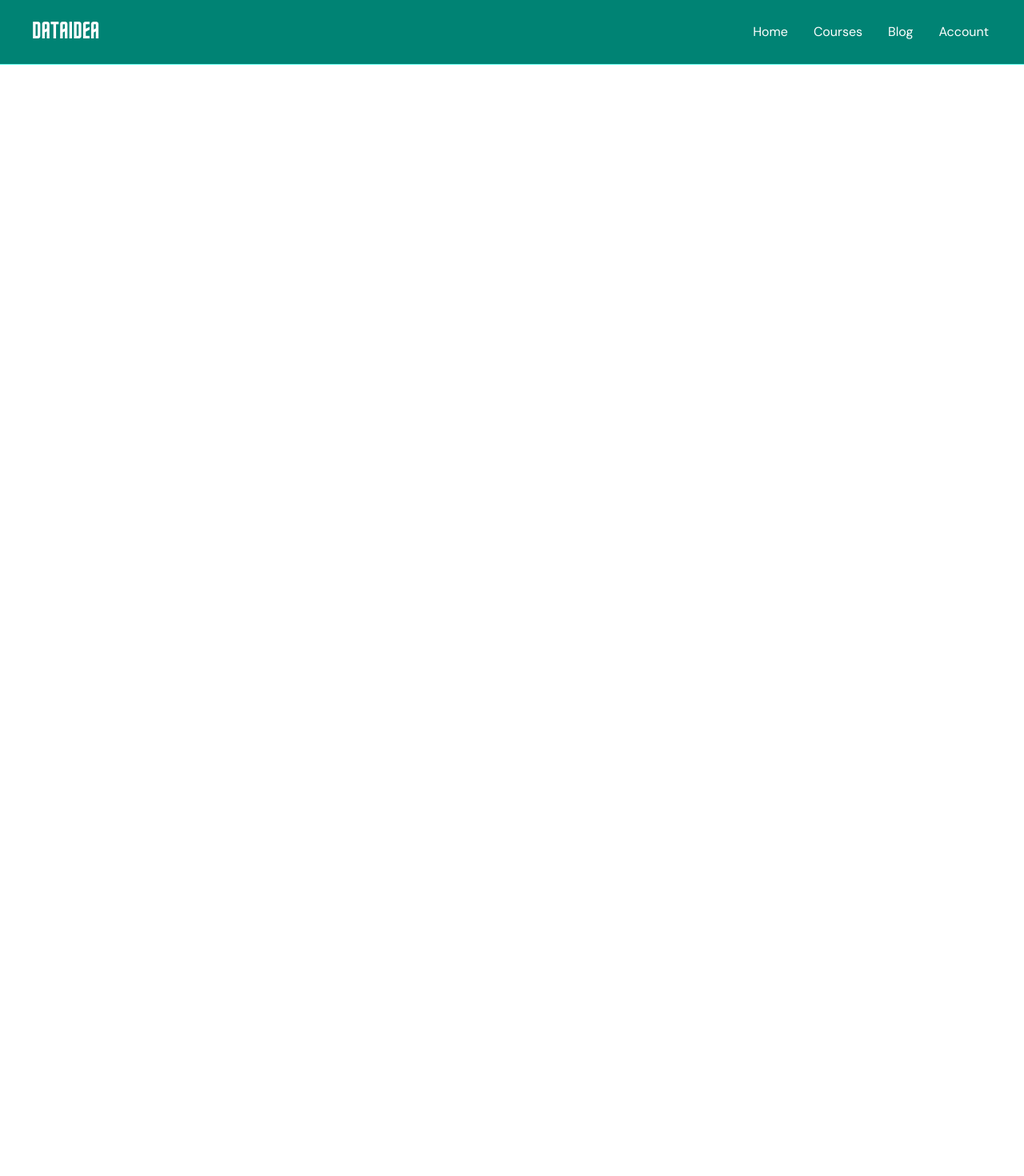
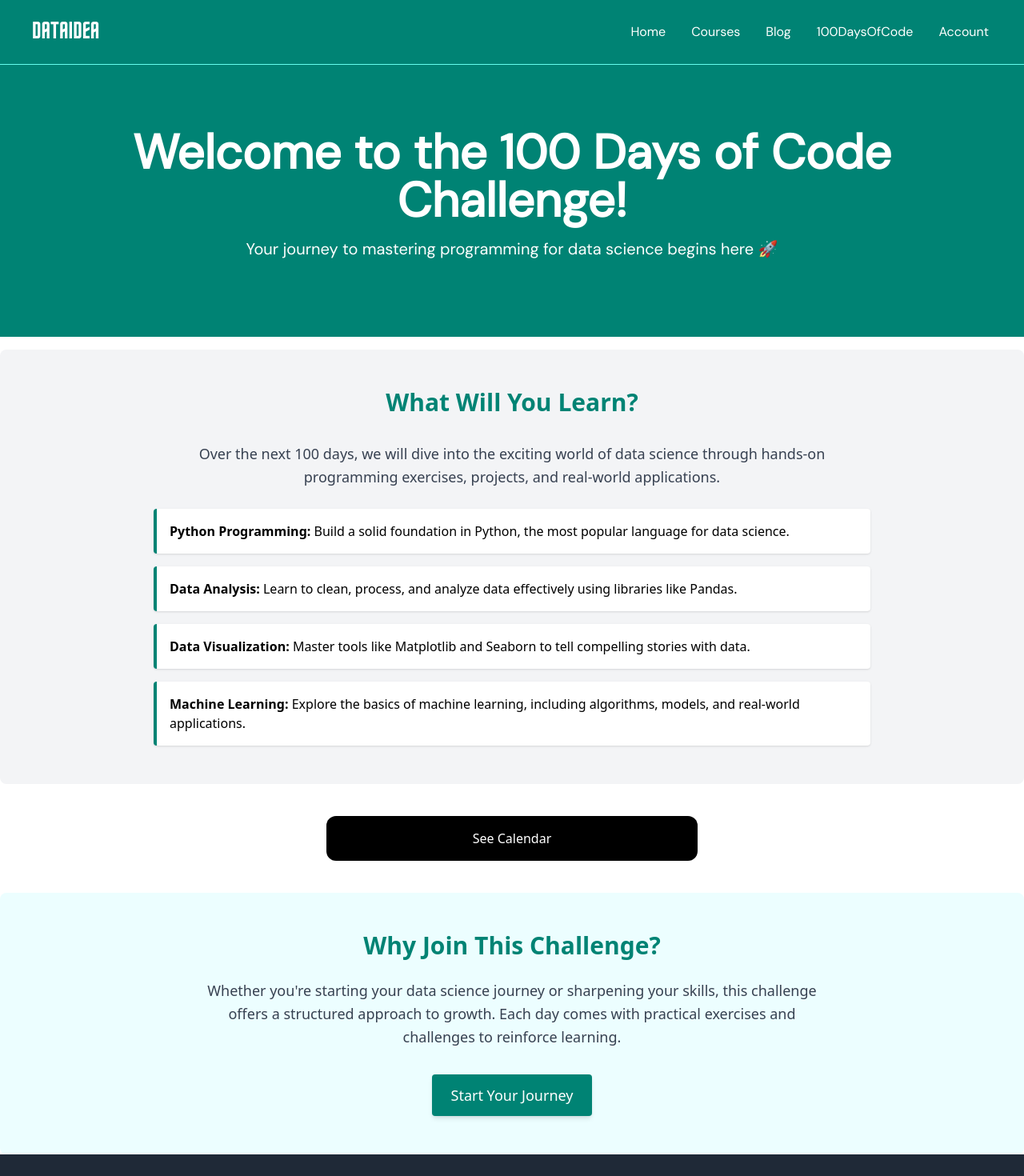
Before and after one commit to dataideaorg/dataideaorg-frontend, a React (Vite) app: page /100-days-of-code in a window 1280 px wide. Shown: the top 1470 px of the page at 80% size. Before the commit the page ends 800 px from the top, so only its background shows below. Built offline with nearby package versions, Linux system fonts and the light colour scheme.

Commit message:
added 100 days of code

```diff
--- a/package.json
+++ b/package.json
@@ -11,13 +11,16 @@
     "deploy": "gh-pages -d dist"
   },
   "dependencies": {
+    "date-fns": "^4.1.0",
     "react": "^18.3.1",
+    "react-big-calendar": "^1.15.0",
     "react-dom": "^18.3.1",
     "react-router-dom": "^6.28.0"
   },
   "devDependencies": {
     "@eslint/js": "^9.13.0",
     "@types/react": "^18.3.12",
+    "@types/react-big-calendar": "^1.15.0",
     "@types/react-dom": "^18.3.1",
     "@vitejs/plugin-react": "^4.3.3",
     "autoprefixer": "^10.4.20",
--- a/src/App.tsx
+++ b/src/App.tsx
@@ -6,6 +6,9 @@ import Navbar from "./components/Navbar";
 import Home from "./pages/Home";
 import TermsOfService from "./pages/TermsOfService";
 import PrivacyPolicy from "./pages/PrivacyPolicy";
+import HundredDaysOfCode from "./pages/100DaysOfCodeCalendar";
+import 'react-big-calendar/lib/css/react-big-calendar.css';
+import ChallengeIntro from "./pages/100DaysOfCodeHome";
 
 const App: React.FC = () => {
   return (
@@ -18,7 +21,10 @@ const App: React.FC = () => {
         <Route path="/login" element={<Login />} />
         <Route path="/register" element={<Register />} />
         <Route path="/terms-of-service" element={<TermsOfService />} />
-        <Route path="/privacy-policy" element={<PrivacyPolicy />} />"
+        <Route path="/privacy-policy" element={<PrivacyPolicy />} />
+        <Route path="/100-days-of-code" element={<ChallengeIntro />} />
+        <Route path="/100-days-of-code-calendar" element={<HundredDaysOfCode />} />
+        <Route path="*" element={<h1>404 Not Found</h1>} />
       </Routes>
     </div>
   );
--- /dev/null
+++ b/src/api/activities.tsx
@@ -0,0 +1,41 @@
+interface ActivityData {
+  name: string;
+  description: string;
+  start_date: string;
+  end_date: string;
+  completed: boolean;
+  attendees: number[];
+}
+
+// create activity
+export const createActivity = async (
+  data: ActivityData,
+  token: string
+): Promise<void> => {
+  const response = await fetch("http://localhost:8000/school/activities", {
+    method: "POST",
+    headers: {
+      "Content-Type": "application/json",
+      Authorization: `Bearer ${token}`,
+    },
+    body: JSON.stringify(data),
+  });
+
+  if (!response.ok) {
+    const errorData = await response.json();
+    throw new Error(errorData.detail || "Failed to create activity");
+  }
+};
+
+// get activities
+export const getActivities = async (): Promise<any> => {
+  const response = await fetch("http://localhost:8000/school/activities");
+
+  if (!response.ok) {
+    const errorData = await response.json();
+    throw new Error(errorData.detail || "Failed to get activities");
+  }
+
+  const responseData: ActivityData = await response.json()
+  return responseData;
+};
--- /dev/null
+++ b/src/components/Calendar.tsx
@@ -0,0 +1,25 @@
+import {
+  Calendar as BigCalendar,
+  CalendarProps,
+  momentLocalizer,
+} from "react-big-calendar";
+import moment from "moment";
+import React from "react";
+
+const localizer = momentLocalizer(moment);
+
+const Calendar: React.FC = (props: Omit<CalendarProps, "localizer">) => {
+  return (
+    <div className="p-3 h-screen">
+      <BigCalendar
+        events={props.events}
+        localizer={localizer}
+        // defaultView="week"
+        startAccessor="start"
+        endAccessor="end"
+      />
+    </div>
+  );
+};
+
+export default Calendar;
--- a/src/components/Navbar.tsx
+++ b/src/components/Navbar.tsx
@@ -83,6 +83,12 @@ const Navbar: React.FC = () => {
             >
               Blog
             </a>
+            <a
+              href="/100-days-of-code"
+              className="text-white hover:bg-gray-900 rounded-md px-3 py-2"
+            >
+              100DaysOfCode
+            </a>
 
             {/* Dropdown for user links */}
             <div className="relative">
@@ -92,9 +98,12 @@ const Navbar: React.FC = () => {
               >
                 Account
               </button>
-              {isUserMenuOpen && (username? (
+              {isUserMenuOpen &&
+                (username ? (
                   <div className="absolute right-0 mt-2 w-48 bg-white rounded-md shadow-lg z-10">
-                  <p className="text-gray-700 px-4 py-2">Logged in as {username}</p>
+                    <p className="text-gray-700 px-4 py-2">
+                      Logged in as {username}
+                    </p>
                     <Link
                       to="/login"
                       className="block px-4 py-2 text-gray-700 hover:bg-gray-200"
@@ -146,6 +155,12 @@ const Navbar: React.FC = () => {
             >
               Blog
             </a>
+            <a
+              href="/100-days-of-code"
+              className="text-white hover:bg-gray-900 block rounded-md px-3 py-2"
+            >
+              100DaysOfCode
+            </a>
 
             {/* Dropdown for user links in mobile view */}
             <div className="relative">
--- /dev/null
+++ b/src/components/QuestionCard.tsx
@@ -0,0 +1,16 @@
+// src/components/QuestionCard.tsx
+import React from 'react';
+
+interface QuestionCardProps {
+  day: number;
+  question: string;
+}
+
+const QuestionCard: React.FC<QuestionCardProps> = ({ day, question }) => (
+  <div className="question-card">
+    <h2>Day {day}</h2>
+    <p>{question}</p>
+  </div>
+);
+
+export default QuestionCard;
--- /dev/null
+++ b/src/pages/100DaysOfCodeCalendar.tsx
@@ -0,0 +1,36 @@
+import React, { useEffect, useState } from "react";
+import { getActivities } from "../api/activities";
+import moment from "moment";
+import CustomCalendar from "../components/Calendar";
+
+const HundredDaysOfCode: React.FC = () => {
+  const [events, setEvents] = useState<any[]>([]);
+
+  // Get activities and set events
+  const handleGetActivities = async () => {
+    try {
+      const activities = await getActivities();
+      const newEvents = activities.map((activity: any) => ({
+        title: activity.name,
+        start: moment(activity.start_date).toDate(),
+        end: moment(activity.end_date).toDate(),
+      }));
+      setEvents(newEvents); // Update state once with the new events array
+    } catch (error) {
+      console.error("Error fetching activities:", error);
+    }
+  };
+
+  // Fetch activities on component mount
+  useEffect(() => {
+    handleGetActivities();
+  }, []); // Empty dependency array ensures this runs once on mount
+
+  return (
+    <>
+      <CustomCalendar events={events} />
+    </>
+  );
+};
+
+export default HundredDaysOfCode;
--- /dev/null
+++ b/src/pages/100DaysOfCodeHome.tsx
@@ -0,0 +1,88 @@
+import React from "react";
+import { Link } from "react-router-dom"; // Assuming you're using React Router for navigation
+
+const ChallengeIntro: React.FC = () => {
+  return (
+    <div className="challenge-intro">
+      <header className="font-default bg-[#008374] py-20 mb-4">
+        <div className="max-w-7xl mx-auto px-4 sm:px-6 lg:px-8 flex flex-col items-center">
+          <div className="text-center">
+            <h1 className="text-4xl font-extrabold text-white sm:text-5xl md:text-6xl">
+              Welcome to the 100 Days of Code Challenge!
+            </h1>
+            <p className="my-4 text-xl text-white">
+              Your journey to mastering programming for data science begins here
+              🚀
+            </p>
+          </div>
+        </div>
+      </header>
+
+      <section className="bg-gray-100 px-6 py-12 font-sans rounded-lg">
+        <div className="container max-w-4xl mx-auto">
+          <h2 className="text-3xl font-bold text-[#008374] mb-8 text-center">
+            What Will You Learn?
+          </h2>
+          <p className="text-gray-700 text-lg leading-relaxed mb-6 text-center">
+            Over the next 100 days, we will dive into the exciting world of data
+            science through hands-on programming exercises, projects, and
+            real-world applications.
+          </p>
+          <ul className="space-y-4">
+            <li className="p-4 bg-white border-l-4 border-[#008374] rounded shadow">
+              <strong>Python Programming:</strong> Build a solid foundation in
+              Python, the most popular language for data science.
+            </li>
+            <li className="p-4 bg-white border-l-4 border-[#008374] rounded shadow">
+              <strong>Data Analysis:</strong> Learn to clean, process, and
+              analyze data effectively using libraries like Pandas.
+            </li>
+            <li className="p-4 bg-white border-l-4 border-[#008374] rounded shadow">
+              <strong>Data Visualization:</strong> Master tools like Matplotlib
+              and Seaborn to tell compelling stories with data.
+            </li>
+            <li className="p-4 bg-white border-l-4 border-[#008374] rounded shadow">
+              <strong>Machine Learning:</strong> Explore the basics of machine
+              learning, including algorithms, models, and real-world
+              applications.
+            </li>
+          </ul>
+        </div>
+      </section>
+
+      <section id="blog" className="m-auto max-w-lg my-10 px-6">
+        <a
+          href="/100-days-of-code-calendar"
+          className="block bg-black text-white text-center py-4 px-6 rounded-xl hover:bg-gray-700"
+        >
+          See Calendar
+        </a>
+      </section>
+
+      <section className="bg-cyan-50 px-6 py-12 font-sans rounded-lg">
+        <div className="container max-w-3xl mx-auto text-center">
+          <h2 className="text-3xl font-bold text-[#008374] mb-6">
+            Why Join This Challenge?
+          </h2>
+          <p className="text-gray-700 text-lg leading-relaxed mb-8">
+            Whether you're starting your data science journey or sharpening your
+            skills, this challenge offers a structured approach to growth. Each
+            day comes with practical exercises and challenges to reinforce
+            learning.
+          </p>
+          <button className="px-6 py-3 bg-[#008374] text-white text-lg font-medium rounded shadow-md hover:bg-[#005f57] transition duration-300">
+            <Link to="/start-challenge">Start Your Journey</Link>
+          </button>
+        </div>
+      </section>
+
+      <footer className="bg-gray-800 py-6 text-center">
+        <p className="text-white text-lg font-medium">
+          Ready to code? Let’s make the next 100 days count! 🚀
+        </p>
+      </footer>
+    </div>
+  );
+};
+
+export default ChallengeIntro;
--- a/src/pages/Register.tsx
+++ b/src/pages/Register.tsx
@@ -3,6 +3,8 @@ import { register } from "../api/auth";
 import { Link } from "react-router-dom";
 
 const Register: React.FC = () => {
+  const [first_name, SetFirstName] = useState<string>("");
+  const [last_name, SetLastName] = useState<string>("");
   const [username, setUsername] = useState<string>("");
   const [email, setEmail] = useState<string>("");
   const [password, setPassword] = useState<string>("");
@@ -25,6 +27,22 @@ const Register: React.FC = () => {
         Welcome, Register
       </h2>
       <form onSubmit={handleSubmit} className="flex flex-col space-y-3">
+        <input
+        type="text"
+        placeholder="First Name"
+        value={first_name}
+        onChange={(e) => SetFirstName(e.target.value)}
+        required
+        className="border border-gray-300 rounded-md p-3"
+        />
+        <input
+        type="text"
+        placeholder="Last Name"
+        value={last_name}
+        onChange={(e) => SetLastName(e.target.value)}
+        required
+        className="border border-gray-300 rounded-md p-3"
+        />
         <input
           type="text"
           placeholder="Username"
```
Also changed, not shown: src/index.css (line endings or trailing spaces), 1 other file (tests, documents, lock files or other folders). Lines whose indentation alone changed are shown as unchanged.
